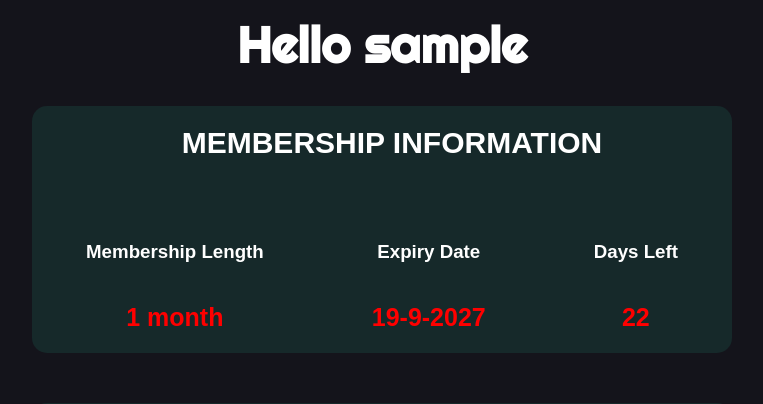
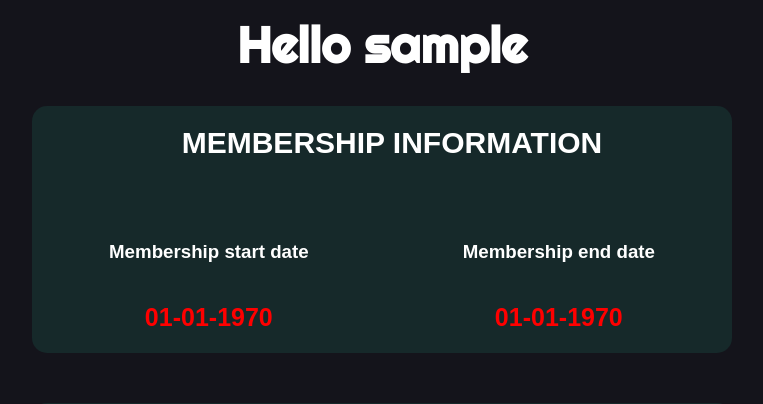
Before and after one commit to AnasElAbd28/Gym-Management-System, a PHP site: page /Templates/member_dashboard.php in a window 1280 px wide. Shown: the part 314-718 px from the top of the page, without its empty margins (258-1021 px from the left). Run offline with PHP 8.4, Linux system fonts and the light colour scheme; the visitor is signed in with stand-in values (Sample User, id 1); tables that the repository leaves empty or names only in its code hold one stand-in row (values such as "Sample post"); some libraries are stand-ins or nearby versions.

Commit message:
updates for some syntax problems and display of member information

```diff
--- a/Templates/member_dashboard.php
+++ b/Templates/member_dashboard.php
@@ -5,8 +5,26 @@ session_start(); // Starting the session
 
 include 'db_conn.php';
 
-// Rest of your code
+// Retrieve the member ID from the session
+$member_id = $_SESSION['member_id'];
+
+// Query the database to get the membership start and end dates
+$sql = "SELECT membership_start, membership_end FROM membership WHERE member_id = ?";
+$stmt = $conn->prepare($sql);
+$stmt->bind_param("i", $member_id);
+$stmt->execute();
+$stmt->bind_result($membership_start, $membership_end);
+
+// Fetch the result
+$stmt->fetch();
+$stmt->close();
+
+// Format the dates if needed
+$formatted_membership_start = date("d-m-Y", strtotime($membership_start));
+$formatted_membership_end = date("d-m-Y", strtotime($membership_end));
 ?>
+
+
 <html lang="en">
 <head>
     <meta charset="UTF-8">
@@ -58,23 +76,21 @@ include 'db_conn.php';
             <h2 id="overview-header">Membership Information</h2>
             <div id="overview-main">
             <div class="overview-section">
-                <h3>Membership Length</h3>
-                <h4 class="overview-values">1 month</h4>
-            </div>
-            <div class="overview-section">
-                <h3>Expiry Date</h3>
-                <h4 class="overview-values">19-9-2027</h4>
-            </div>
-            <div class="overview-section">
-                <h3>Days Left</h3>
-                <h4 class="overview-values">22</h4>
-            </div>
+                    <h3>Membership start date</h3>
+                    <h4 class="overview-values"><?php echo $formatted_membership_start; ?></h4>
+                </div>
+                <div class="overview-section">
+                    <h3>Membership end date</h3>
+                    <h4 class="overview-values"><?php echo $formatted_membership_end; ?></h4>
+                </div>
             </div>
         </div>
         <div id="Course-Management">
             <h2 id="cm-header">Progress Tracking</h2>
             <div id="buttons-layout">
-            <img src="https://idta.com.au/wp-content/uploads/2022/01/symmetrical-triangle-chart-patterns-example.webp" alt="" width="700">
+            <img src="https://idta.com.au/wp-content/uploads/2022/01/symmetrical-triangle-chart-patterns-example.webp" alt="" width="700" height="auto">
+            <img src="https://idta.com.au/wp-content/uploads/2022/01/symmetrical-triangle-chart-patterns-example.webp" alt="" width="700" height="auto">
+            <img src="https://idta.com.au/wp-content/uploads/2022/01/symmetrical-triangle-chart-patterns-example.webp" alt="" width="700" height="auto">
 </div>
         </div>
 
```
